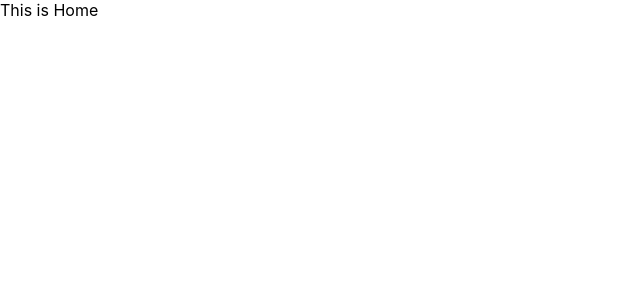
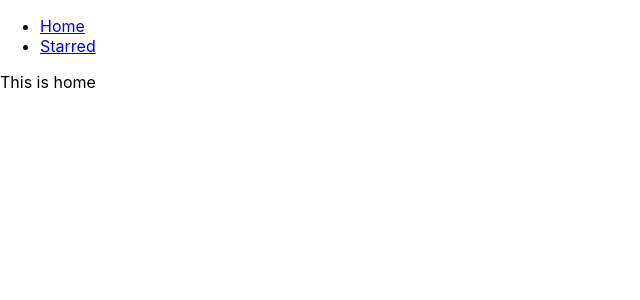
Before and after one commit to mustafak78677/box-office, a React (Create React App) app: page / in a window 1280 px wide. Shown: the top 300 px of the page, without its empty margins (0-640 px from the left). Built offline with nearby package versions, Linux system fonts and the light colour scheme.

Commit message:
added navbar and created page components

```diff
--- a/src/App.js
+++ b/src/App.js
@@ -1,20 +1,30 @@
 import React from "react";
 import { Switch, Route } from 'react-router-dom';
+import Navs from "./components/Navs";
+import Home from "./pages/Home";
+import Starred from "./pages/Starred";
 
 function App() {
-  return (<Switch>
-    <Route exact={true} path="/">
-      This is Home
+  return (
+    <div>
+      <Navs />
+
+      <Switch>
+        <Route exact path="/">
+          <Home />
         </Route>
 
         <Route exact path="/starred">
-      This is Starred
+          <Starred />
         </Route>
 
         <Route>
           This is 404 page
         </Route>
-  </Switch>);
+      </Switch>
+      </div>
+  );
+
 }
 
 export default App;
--- /dev/null
+++ b/src/components/Navs.js
@@ -0,0 +1,21 @@
+import React from 'react';
+import {Link} from 'react-router-dom'
+
+const LINKS = [
+    {to: '/',text: 'Home'},
+    {to: '/starred', text: 'Starred'}
+]
+
+const Navs = () => {
+    return (
+        <div>
+            <ul>
+                {
+                    LINKS.map(item => (<li key={item.to}><Link to={item.to}>{item.text}</Link></li>))
+                }
+            </ul>
+        </div>
+    )
+}
+
+export default Navs
--- /dev/null
+++ b/src/pages/Home.js
@@ -0,0 +1,11 @@
+import React from 'react'
+
+const Home = () => {
+    return (
+        <div>
+            This is home
+        </div>
+    )
+}
+
+export default Home
--- /dev/null
+++ b/src/pages/Starred.js
@@ -0,0 +1,11 @@
+import React from 'react'
+
+const Starred = () => {
+    return (
+        <div>
+            This is Starred
+        </div>
+    )
+}
+
+export default Starred
```
Lines whose indentation alone changed are shown as unchanged.
